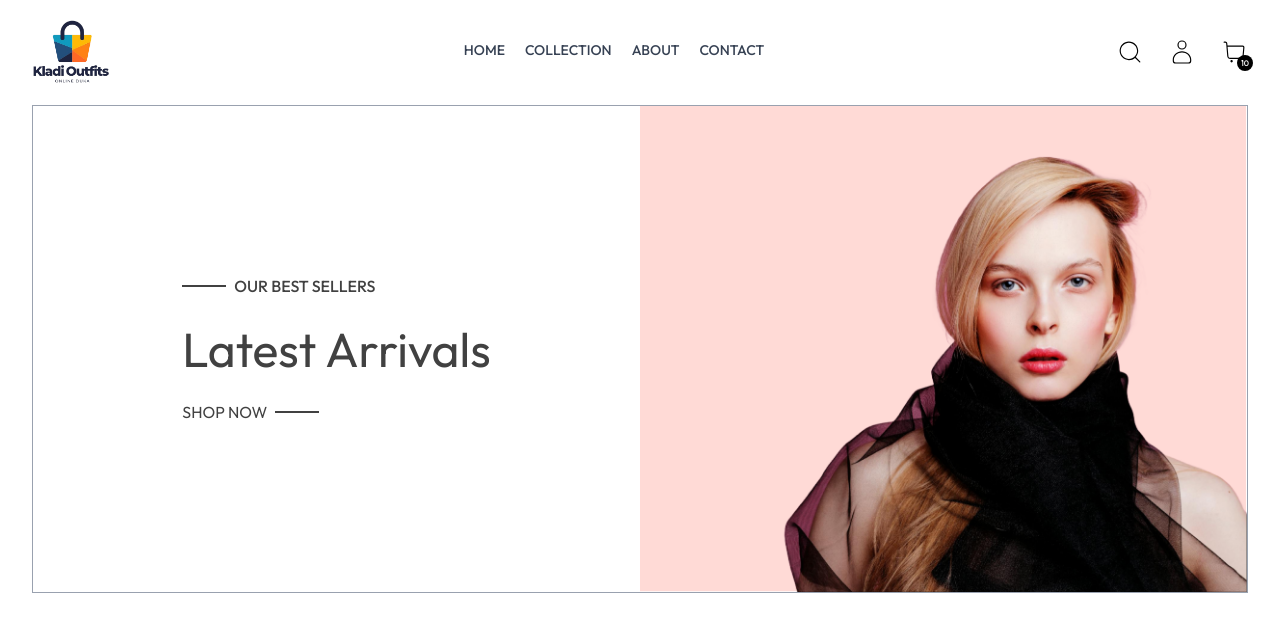
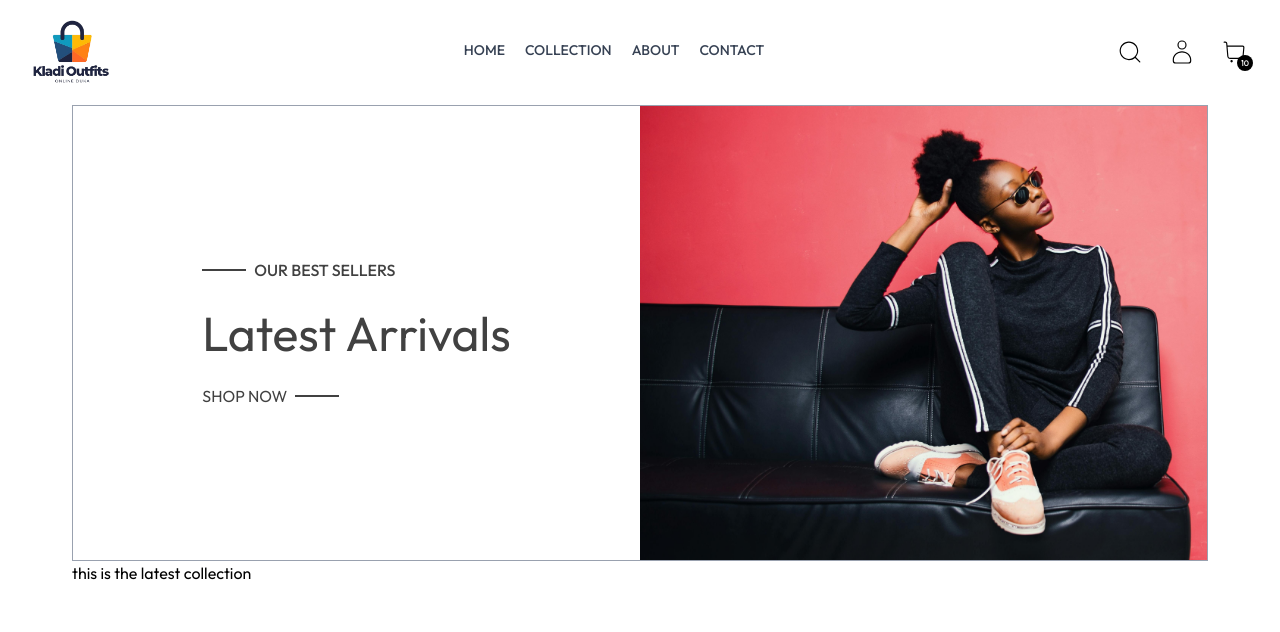
Before and after one commit to Ariel-joe/Ecommerce, a React (Vite) app in the folder client/: page / in a window 1280 px wide. Shown: the top 632 px of the page. Built offline with nearby package versions, Linux system fonts and the light colour scheme.

Commit message:
context hook

```diff
--- a/client/src/App.jsx
+++ b/client/src/App.jsx
@@ -10,7 +10,7 @@ const App = () => {
           <Navbar />
         </div>
 
-        <div>
+        <div className="mx-4 sm:mx-10">
           <Outlet />
         </div>
       </div>
--- a/client/src/assets/assets.js
+++ b/client/src/assets/assets.js
@@ -58,7 +58,7 @@ import p_img52 from './p_img52.png'
 import primaryLogo from './Kladi-removebg-preview.png'
 import secondaryLogo from './Kladi.png'
 import alternativeLogo from './Kladi-alternative.png'
-import hero_img from './hero_img.png'
+import hero_img from './pexels-godisable-jacob-226636-963696.jpg'
 import cart_icon from './cart_icon.png'
 import bin_icon from './bin_icon.png'
 import dropdown_icon from './dropdown_icon.png'
--- /dev/null
+++ b/client/src/components/Latestcollection.jsx
@@ -0,0 +1,14 @@
+import React, { useContext } from "react";
+import { ShopContext } from "../context/Shopcontext";
+
+const Latestcollection = () => {
+
+    const {products} = useContext(ShopContext)
+  return (
+    <>
+      <div>this is the latest collection</div>
+    </>
+  );
+};
+
+export { Latestcollection };
--- a/client/src/components/Navbar.jsx
+++ b/client/src/components/Navbar.jsx
@@ -1,6 +1,6 @@
 import React, { useState } from "react";
 import { assets } from "../assets/assets";
-import { Link, NavLink } from "react-router";
+import { NavLink, Link } from "react-router";
 import { CiMenuFries, CiSearch, CiShoppingCart, CiUser } from "react-icons/ci";
 import { RiCloseLargeLine } from "react-icons/ri";
 
--- /dev/null
+++ b/client/src/context/Shopcontext.jsx
@@ -0,0 +1,21 @@
+import { createContext } from "react";
+import { products } from "../assets/assets";
+
+export const ShopContext = createContext();
+
+const ShopContextProvider = (props) => {
+  const currency = "Ksh";
+  const delivery_fee = 1000;
+
+  const value = {
+    products,
+    currency,
+    delivery_fee,
+  };
+
+  return (
+    <ShopContext.Provider value={value}>{props.children}</ShopContext.Provider>
+  );
+};
+
+export { ShopContextProvider };
--- a/client/src/index.css
+++ b/client/src/index.css
@@ -1,10 +1,10 @@
-@import url('https://fonts.googleapis.com/css2?family=Outfit:wght@100..900&display=swap');
+@import url("https://fonts.googleapis.com/css2?family=Outfit:wght@100..900&display=swap");
 @import "tailwindcss";
 
 * {
   font-family: Outfit;
 }
 
-a.active hr{
+a.active hr {
   display: block;
 }
--- a/client/src/main.jsx
+++ b/client/src/main.jsx
@@ -12,10 +12,12 @@ import { PlaceOrder } from "./pages/PlaceOrder.jsx";
 import { Product } from "./pages/Product.jsx";
 import { Collection } from "./pages/Collection.jsx";
 import { Contact } from "./pages/Contact.jsx";
+import { ShopContextProvider } from "./context/Shopcontext.jsx";
 
 createRoot(document.getElementById("root")).render(
   <StrictMode>
     <BrowserRouter>
+      <ShopContextProvider>
         <Routes>
           <Route path="/" element={<App />}>
             <Route index element={<Home />} />
@@ -29,6 +31,7 @@ createRoot(document.getElementById("root")).render(
             <Route path="product/:productId" element={<Product />} />
           </Route>
         </Routes>
+      </ShopContextProvider>
     </BrowserRouter>
   </StrictMode>
 );
--- a/client/src/pages/Home.jsx
+++ b/client/src/pages/Home.jsx
@@ -1,10 +1,12 @@
 import React from "react";
 import { HeroSection } from "../components/HeroSection";
+import { Latestcollection } from "../components/Latestcollection";
 
 const Home = () => {
   return (
     <>
       <HeroSection />
+      <Latestcollection />
     </>
   );
 };
```
Also changed, not shown: client/src/assets/pexels-godisable-jacob-226636-963696.jpg (added). Lines whose indentation alone changed are shown as unchanged.
